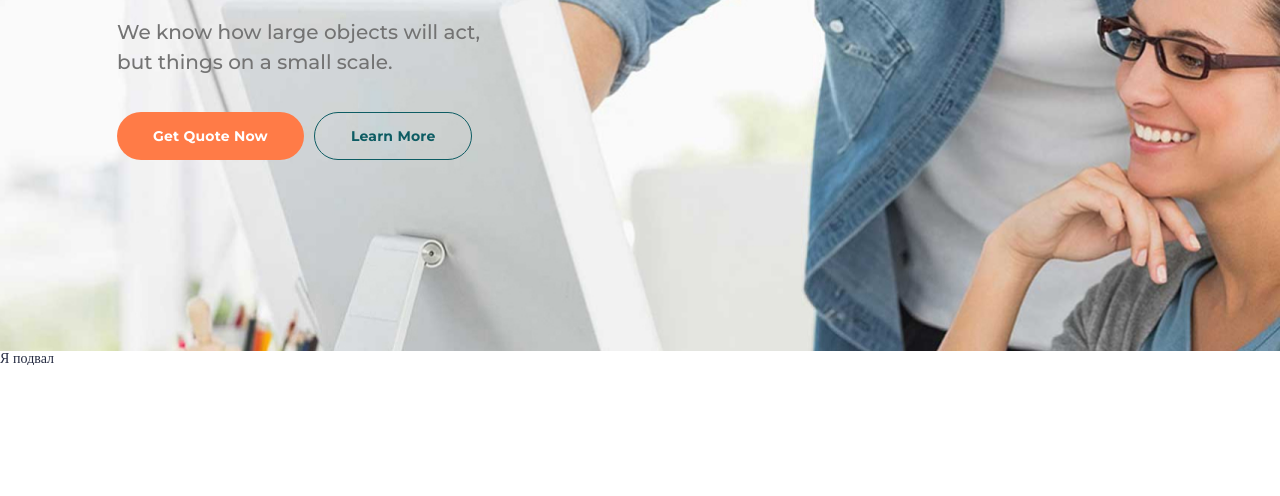
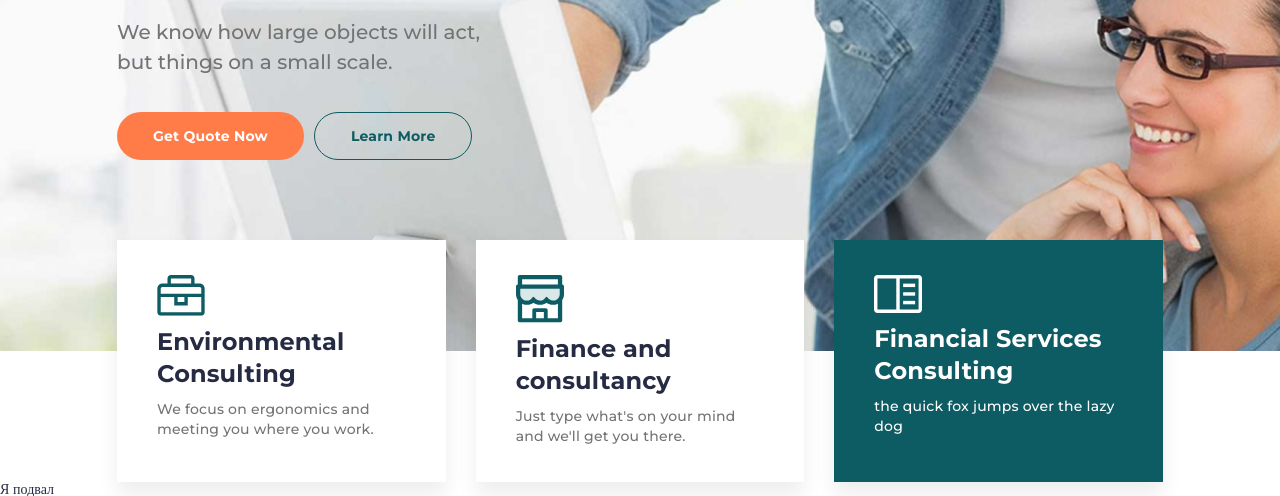
Before and after one commit to Rifat2008/Relvise, a plain HTML site: page index.html in a window 1280 px wide. Shown: the part 440-936 px from the top of the page. Before the commit the page ends 805 px from the top, so only its background shows below. Drawn offline with Linux system fonts and the light colour scheme.

Commit message:
docs: add page services

```diff
--- a/css/style.css
+++ b/css/style.css
@@ -313,6 +313,98 @@ h6 {
 }
 
 
+/*--------page__services--------*/
+
+.page__services {
+    position: relative;
+    z-index: 2;
+    margin: -111px 0px 0px 0px;
+}
+
+.services {}
+
+.services__container {}
+
+.services__body {}
+
+@media (min-width: 670px) {
+    .services__body {
+        display: flex;
+        flex-wrap: wrap;
+        margin: 0px -15px;
+    }
+}
+
+.services__column {
+    flex: 0 1 33.333%;
+}
+
+@media (min-width: 670px) {
+    .services__column {
+        padding: 0px 15px;
+    }
+}
+
+@media (max-width: 992px) {
+    .services__column {
+        flex: 0 1 50%;
+    }
+    .services__column:not(:last-child) {
+        margin: 0px 0px 30px 0px;
+    }
+    .services__column:last-child {
+        flex-basis: 100%;
+        flex: 1 1 100%;
+    }
+}
+
+.services__item {
+    height: 100%;
+    box-shadow: 0px 13px 19px rgba(0, 0, 0, 0.07);
+    background-color: #fff;
+    padding: 35px 40px;
+}
+
+@media (max-width: 479px) {
+    .services__item {
+        padding: 25px;
+    }
+}
+
+.item-service {}
+
+.item-service_green {
+    background: #0D5C63;
+}
+
+.item-service_green .item-service__title {
+    color: #fff;
+}
+
+.item-service_green .item-service__text {
+    color: #fff;
+}
+
+.item-service>*:not(:last-child) {
+    margin: 0px 0px 10px 0px;
+}
+
+.item-service__icon {}
+
+.item-service__title {
+    font-weight: 700;
+    font-size: 24px;
+    line-height: calc(32 / 24 * 100%);
+    letter-spacing: 0.1px;
+}
+
+.item-service__text {
+    color: #737373;
+    line-height: calc(20 / 14 * 100%);
+    letter-spacing: 0.2px;
+}
+
+
 /*--------Подвал--------*/
 
 .footer {}
--- a/index.html
+++ b/index.html
@@ -53,6 +53,45 @@
                     <img src="img/mainblock/cover.jpg" alt="cover">
                 </div>
             </div>
+            <section class="page__services services">
+                <div class="services__container _container">
+                    <div class="services__body">
+                        <div class="services__column">
+                            <div class="services__item item-service">
+                                <div class="item-service__icon">
+                                    <img src="img/services/01.svg" alt="Environmental Consulting">
+                                </div>
+                                <h3 class="item-service__title">Environmental Consulting</h3>
+                                <div class="item-service__text">
+                                    We focus on ergonomics and meeting you where you work.
+                                </div>
+                            </div>
+                        </div>
+                        <div class="services__column">
+                            <div class="services__item item-service">
+                                <div class="item-service__icon">
+                                    <img src="img/services/02.svg" alt="Finance and consultancy">
+                                </div>
+                                <h3 class="item-service__title">Finance and consultancy</h3>
+                                <div class="item-service__text">
+                                    Just type what's on your mind and we'll get you there.
+                                </div>
+                            </div>
+                        </div>
+                        <div class="services__column">
+                            <div class="services__item item-service item-service_green">
+                                <div class="item-service__icon">
+                                    <img src="img/services/03.svg" alt="Financial Services Consulting">
+                                </div>
+                                <h3 class="item-service__title">Financial Services Consulting</h3>
+                                <div class="item-service__text">
+                                    the quick fox jumps over the lazy dog
+                                </div>
+                            </div>
+                        </div>
+                    </div>
+                </div>
+            </section>
         </main>
         <footer class=" footer ">
             Я подвал
```
Also changed, not shown: img/services/01.svg (added), img/services/02.svg (added), img/services/03.svg (added).
